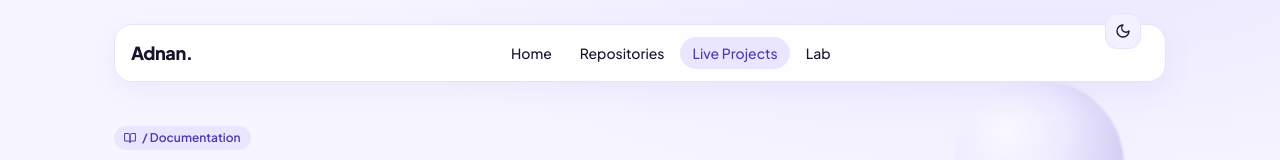
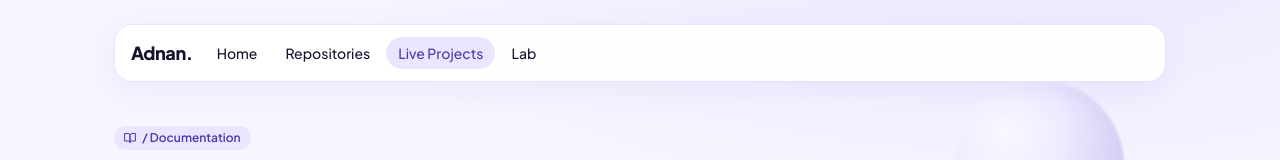
Before and after one commit to Adnan-Zhaikh/Portfolio, a Next.js app: page /docs/live in a window 1280 px wide. Shown: the top 160 px of the page. Built offline with nearby package versions, Linux system fonts and the light colour scheme; no server answers.

Commit message:
Remove theme toggle from header to keep floating header compact

```diff
--- a/components/docs/DocsHeader.tsx
+++ b/components/docs/DocsHeader.tsx
@@ -2,7 +2,6 @@
 
 import Link from "next/link";
 import { usePathname } from "next/navigation";
-import ThemeToggle from "./ThemeToggle";
 
 const links = [
   { href: "/", label: "Home" },
@@ -15,7 +14,7 @@ export default function DocsHeader() {
   const pathname = usePathname();
   return (
     <header className="sticky top-3 z-20 mx-auto max-w-[1100px] px-3 pt-3 sm:px-6">
-      <div className="docs-card flex flex-col gap-2.5 px-3 py-3 backdrop-blur-md sm:flex-row sm:items-center sm:justify-between sm:gap-3 sm:px-4">
+      <div className="docs-card flex flex-col gap-2.5 px-3 py-3 backdrop-blur-md sm:flex-row sm:items-center sm:justify-start sm:gap-3 sm:px-4">
         <Link href="/" className="docs-text text-lg font-extrabold tracking-tight">
           Adnan.
         </Link>
@@ -32,10 +31,6 @@ export default function DocsHeader() {
             </Link>
           ))}
         </nav>
-
-        <div className="flex justify-center sm:justify-end">
-          <ThemeToggle />
-        </div>
       </div>
     </header>
   );
```
